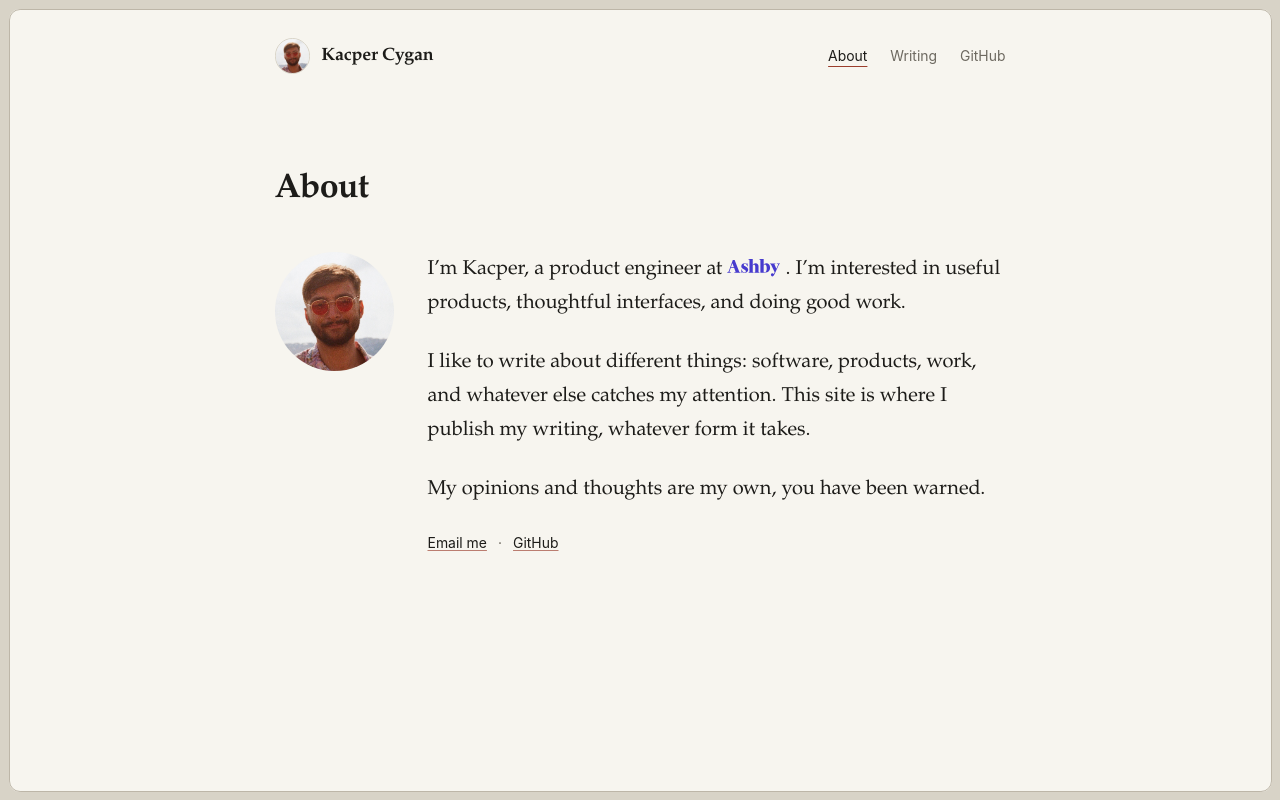
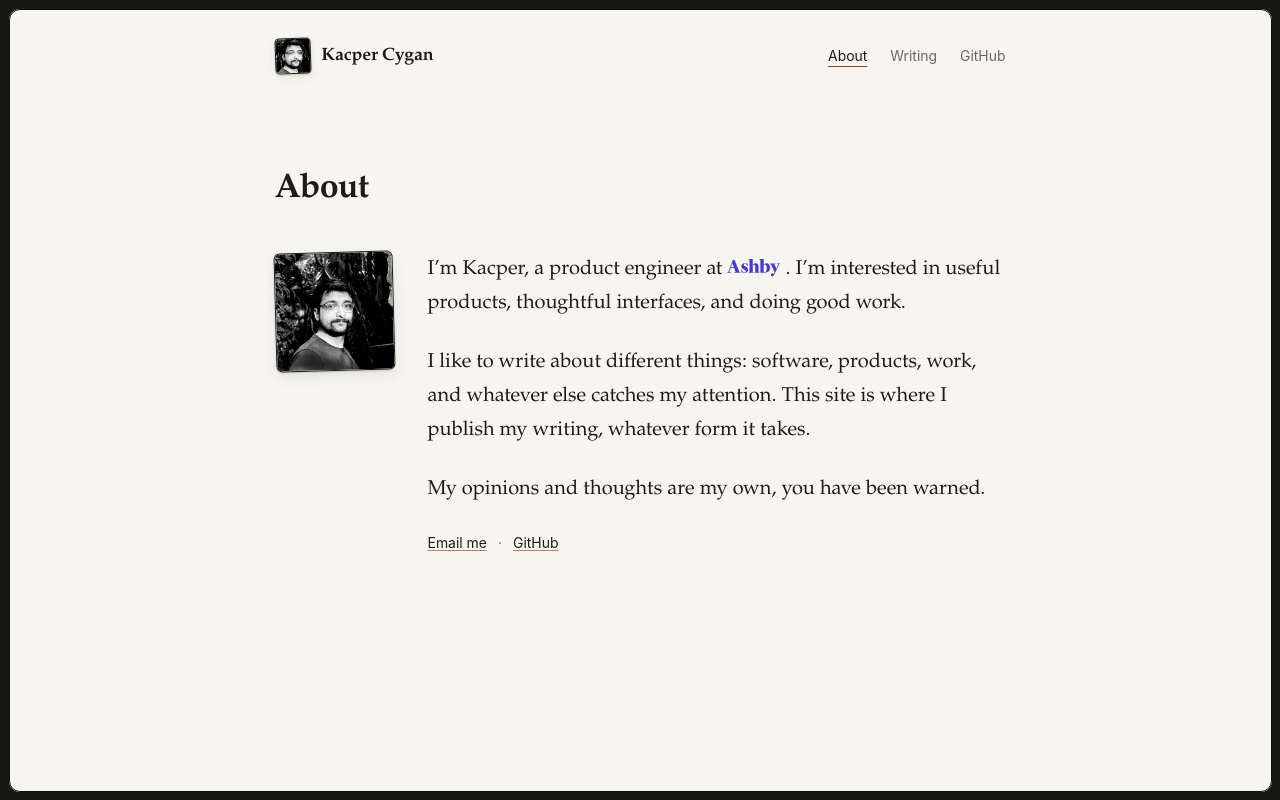
Before and after one commit to kcvgan/kcygan.dev, an Astro site: page /about in a window 1280 px wide. Built offline with nearby package versions, Linux system fonts and the light colour scheme; Astro itself is replaced by a stand-in of ours.

Commit message:
Use new portrait and darken page frame

```diff
--- a/src/layouts/Layout.astro
+++ b/src/layouts/Layout.astro
@@ -1,6 +1,6 @@
 ---
 import { Image } from 'astro:assets';
-import avatar from '../images/avatar.jpg';
+import portrait from '../images/portrait.jpeg';
 import '../styles/global.css';
 
 export interface Props {
@@ -51,14 +51,16 @@ const pathname = Astro.url.pathname;
     <header class="site-header">
       <div class="site-shell">
         <a class="site-name" href="/" aria-label="Kacper Cygan, home">
+          <span class="site-avatar-frame" aria-hidden="true">
             <Image
               class="site-avatar"
-            src={avatar}
+              src={portrait}
               alt=""
               width={72}
               height={72}
-            quality={85}
+              quality={90}
             />
+          </span>
           <span class="site-name-text">Kacper Cygan</span>
         </a>
         <nav aria-label="Primary navigation">
--- a/src/pages/about.astro
+++ b/src/pages/about.astro
@@ -1,6 +1,6 @@
 ---
 import { Image } from 'astro:assets';
-import avatar from '../images/avatar.jpg';
+import portrait from '../images/portrait.jpeg';
 import AshbyLink from '../components/AshbyLink.astro';
 import Layout from '../layouts/Layout.astro';
 ---
@@ -15,7 +15,7 @@ import Layout from '../layouts/Layout.astro';
     <div class="about-content">
       <Image
         class="portrait"
-        src={avatar}
+        src={portrait}
         alt="Kacper Cygan"
         width={224}
         height={224}
@@ -68,9 +68,13 @@ import Layout from '../layouts/Layout.astro';
   .portrait {
     width: 7rem;
     height: 7rem;
-    border-radius: 50%;
+    border: 1px solid var(--ink);
+    border-radius: 0.35rem;
+    box-shadow:
+      0 1px 2px rgb(0 0 0 / 0.14),
+      0 5px 14px rgb(0 0 0 / 0.08);
     object-fit: cover;
-    object-position: center 35%;
+    transform: rotate(-1.5deg);
   }
 
   .prose {
--- a/src/styles/global.css
+++ b/src/styles/global.css
@@ -2,8 +2,8 @@
   color-scheme: light;
   --paper: #f7f5ef;
   --paper-deep: #ebe7dc;
-  --canvas: #d8d3c7;
-  --frame-line: #bdb6a8;
+  --canvas: #171714;
+  --frame-line: #0e0e0c;
   --ink: #1d1c19;
   --muted: #6d6960;
   --rule: #d8d3c7;
@@ -109,13 +109,25 @@ svg {
   text-decoration: none;
 }
 
-.site-avatar {
+.site-avatar-frame {
+  flex: 0 0 auto;
   width: 2.1rem;
   height: 2.1rem;
-  border: 1px solid var(--rule);
-  border-radius: 50%;
+  overflow: hidden;
+  border: 1px solid var(--ink);
+  border-radius: 0.25rem;
+  box-shadow:
+    0 1px 2px rgb(0 0 0 / 0.14),
+    0 3px 8px rgb(0 0 0 / 0.08);
+  transform: rotate(-2deg);
+}
+
+.site-avatar {
+  width: 100%;
+  height: 100%;
   object-fit: cover;
-  object-position: center 35%;
+  transform: scale(1.8);
+  transform-origin: 51% 51%;
 }
 
 .site-header nav {
```
Also changed, not shown: src/images/portrait.jpeg (added). Lines whose indentation alone changed are shown as unchanged.
